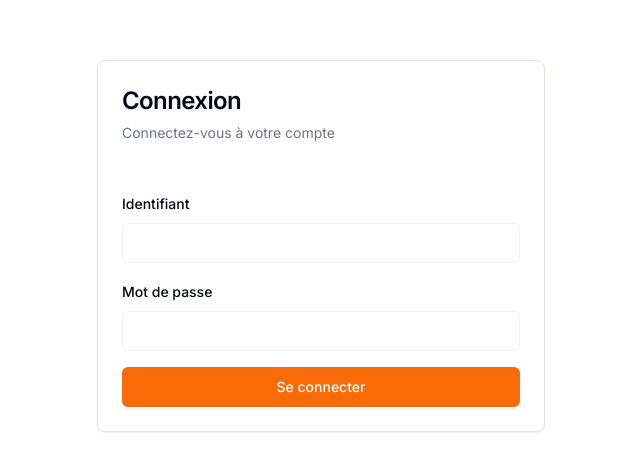
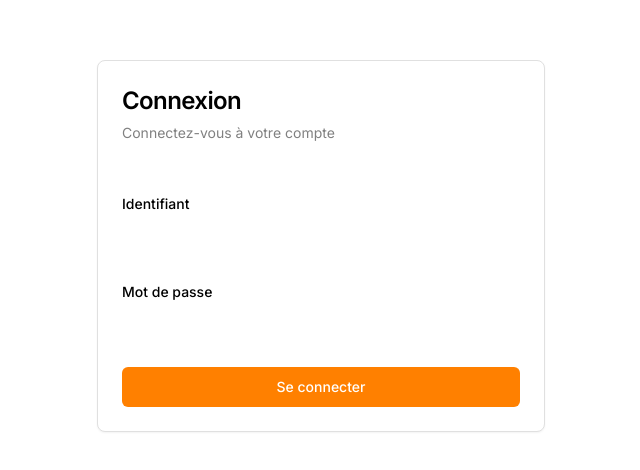
Before and after one commit to Sailendrasingh/AbclivAgence, a Next.js app: page /login in a window 1280 px wide. Shown: the part 154-624 px from the top of the page, without its empty margins (319-959 px from the left). Built offline with nearby package versions, Linux system fonts and the light colour scheme.

Commit message:
Mise Ã  jour du thÃ¨me clair : interface lumineuse avec orange tangerine et accents abricot/pÃªche

```diff
--- a/app/globals.css
+++ b/app/globals.css
@@ -4,30 +4,34 @@
 
 @layer base {
   :root {
-    /* Thème clair - Ambiance administrative avec orange */
+    /* Thème clair - Interface lumineuse */
+    /* Fond blanc */
     --background: 0 0% 100%;
     --surface: 0 0% 98%;
-    --foreground: 222.2 84% 4.9%;
+    /* Texte principal noir, textes secondaires gris moyen */
+    --foreground: 0 0% 0%;
     --card: 0 0% 100%;
-    --card-foreground: 222.2 84% 4.9%;
+    --card-foreground: 0 0% 0%;
     --popover: 0 0% 100%;
-    --popover-foreground: 222.2 84% 4.9%;
-    /* Orange comme couleur principale */
-    --primary: 25 95% 50%;
+    --popover-foreground: 0 0% 0%;
+    /* Orange tangerine comme couleur principale */
+    --primary: 30 100% 50%;
     --primary-foreground: 0 0% 100%;
-    --secondary: 25 30% 95%;
-    --secondary-foreground: 222.2 47.4% 11.2%;
-    --muted: 25 20% 96%;
-    --muted-foreground: 215.4 16.3% 46.9%;
-    --accent: 25 40% 92%;
-    --accent-foreground: 222.2 47.4% 11.2%;
+    --secondary: 0 0% 96%;
+    --secondary-foreground: 0 0% 20%;
+    --muted: 0 0% 96%;
+    /* Gris moyen pour les textes secondaires */
+    --muted-foreground: 0 0% 50%;
+    /* Accents abricot/pêche pour les états hover */
+    --accent: 25 85% 75%;
+    --accent-foreground: 0 0% 0%;
     --destructive: 0 84.2% 60.2%;
     --destructive-foreground: 0 0% 100%;
     --danger: 0 84.2% 60.2%;
     --danger-foreground: 0 0% 100%;
-    --border: 25 20% 88%;
-    --input: 25 20% 94%;
-    --ring: 25 95% 50%;
+    --border: 0 0% 88%;
+    --input: 0 0% 100%;
+    --ring: 30 100% 50%;
     --radius: 0.5rem;
   }
 
@@ -143,7 +147,12 @@
   }
 
   .btn-primary {
-    @apply bg-primary text-primary-foreground hover:opacity-90 transition-opacity;
+    @apply bg-primary text-primary-foreground transition-colors;
+  }
+
+  .btn-primary:hover {
+    background-color: hsl(var(--accent));
+    color: hsl(var(--accent-foreground));
   }
 
   .input {
```
Also changed, not shown: listeAdresse.txt (added), 1 other file (tests, documents, lock files or other folders).
